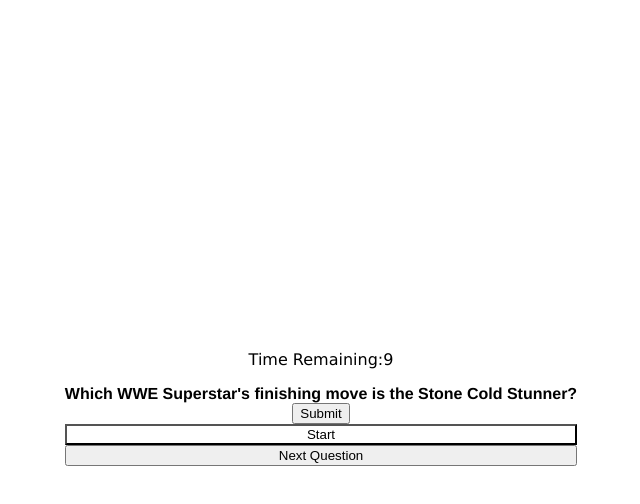
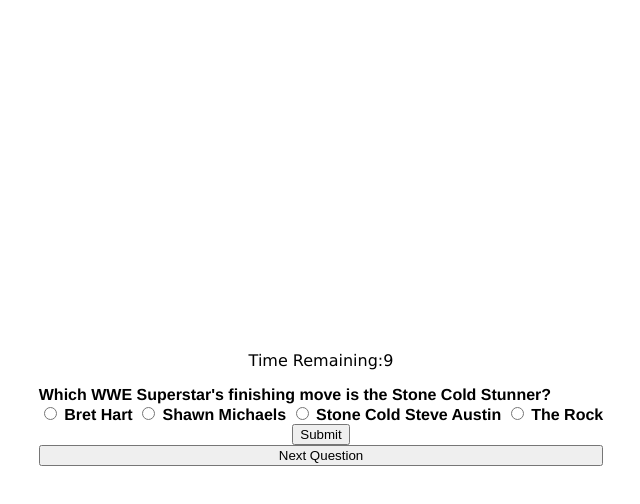
Before and after one commit to koreey/Quiz-Game, a plain HTML site: page index.html in a window 1280 px wide. Both pictures are taken after a click on the button "Start". Shown: the whole page, without its empty margins (79-719 px from the left). Drawn offline with Linux system fonts and the light colour scheme.

Commit message:
radio btn on

```diff
--- a/index.html
+++ b/index.html
@@ -19,16 +19,16 @@
  <div class="answers">
 <div id ="radio-container">
         <input id="A1" class = "answer-buttons" type = "radio" name="answer" value="A">
-        <label for="A1"> ?
+        <label for="A1">
        </label>
         <input id="A2"  class = "answer-buttons" type = "radio" name="answer" value="B">
-        <label for="A2"> ?
+        <label for="A2">
        </label>
         <input id="A3"  class = "answer-buttons" type = "radio" name="answer" value="C">
-        <label for="A3"> ?
+        <label for="A3">
        </label>
         <input id="A4" class = "answer-buttons" type = "radio" name="answer" value="D">
-        <label for="A4"> ?
+        <label for="A4">
        </label>
        </div>
 
--- a/js/main.js
+++ b/js/main.js
@@ -125,7 +125,6 @@ const startButtonElement = document.getElementById("startButton");
 const answerFormElement = document.getElementById("answerForm");
 const nextQuestionButtonElement = document.getElementById("nextQuestionButton");
 const resultsContainerElement = document.getElementById("results");
-const radioLabels = document.querySelectorAll('.radio-label');
 const labelA = document.querySelector('label[for="A1"]');
 const labelB = document.querySelector('label[for="A2"]');
 const labelC = document.querySelector('label[for="A3"]');
@@ -134,6 +133,7 @@ const labelD = document.querySelector('label[for="A4"]');
 /*----- event listeners -----*/
 startButtonElement.addEventListener("click", function (){
   init();
+  startButtonElement.style.display = 'none';
 });
 
 nextQuestionButtonElement.addEventListener("click", nextQuestion);
@@ -141,6 +141,8 @@ answerFormElement.addEventListener("submit", (event) => selectAnswer(event));
 
 /*----- functions -----*/
 function init() {
+  questionContainerElement.classList.remove("hide");
+  document.getElementById("radio-container").style.display = "block";
   gameTimer(10);
   questionContainerElement.innerText = myQuestions[turn].question;
   labelA.innerText = myQuestions[turn].answers.A;
```
